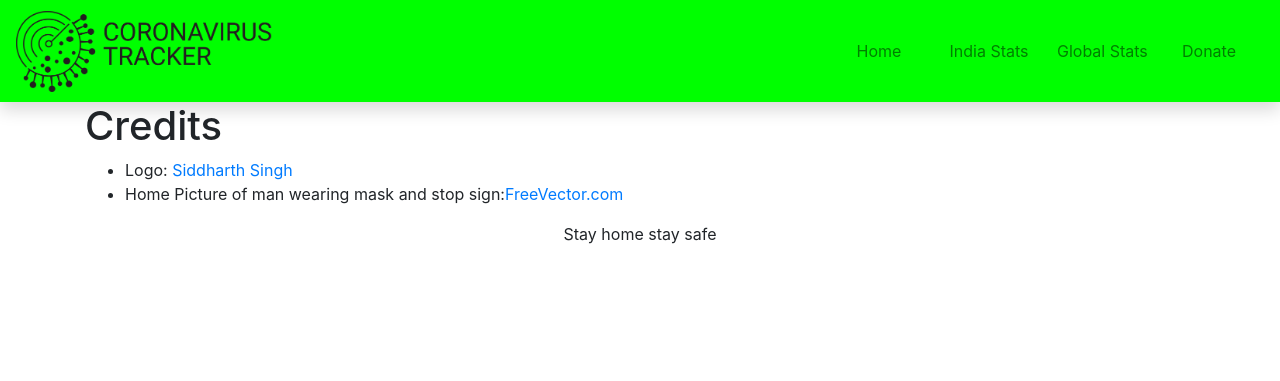
After one commit to Akashamba/Coronavirus-Tracker-Legacy, a Flask app: page /credits in a window 1280 px wide. The commit adds this page. Shown: the top 381 px of the page. Run offline with Flask 2, Linux system fonts and the light colour scheme; some libraries are stand-ins or nearby versions.

```diff
--- a/app.py
+++ b/app.py
@@ -62,7 +62,12 @@ def world():
 
 @app.route('/donate')
 def donate():
-    return render_template('donate.html', result=get_india_data())
+    return render_template('donate.html')
+
+
+@app.route('/credits')
+def credit():
+    return render_template('credits.html')
 
 
 if __name__ == "__main__":
--- a/static/css/large.css
+++ b/static/css/large.css
@@ -53,6 +53,12 @@
 	}
 	/**/
 
+	/* Styling home pic */
+	#home-pic{
+		width: 38%;
+	}
+	/*  */
+
 	/*Styling summary tabs*/
 	.summary{
 		transition-duration: 0.8s;
@@ -88,15 +94,31 @@
 	}
 	/**/
 
-	/* Scroll up Buttoin */
+	/* Stylings Charts and Graphs */
+	.graph {
+		width: 100%!important;
+		margin-left: 0px;
+		margin-right: 0px;
+	}
+	/*  */
+
+	/* Scroll up Button */
 	#myBtn {
-		background-color: #EBEBED;
 		font-size: 18px;
-		padding-top: 40px;
+		padding-top: 10px;
+		width: 40px;
+		height: 40px;
 	}
 
 	#myBtn:hover {
 		background-color: #00FF00;
 	  }
+	/*  */
+
+	/* footer */
+	footer{
+		height: 20vh;
+		text-align: center;
+	}
 }
 /**/
--- a/static/js/navigation.js
+++ b/static/js/navigation.js
@@ -1,6 +1,6 @@
 function openNav() {
   document.getElementById("mySidenav").style.width = "60vw";
-  document.getElementById("mySidenav").style.boxShadow = "0px .5rem 1rem .5rem rgba(0,0,0,.2)";
+  document.getElementById("mySidenav").style.boxShadow = "0 .5rem 1rem .5rem rgba(0,0,0,.2)";
 }
 
 function closeNav() {
--- a/static/js/scrollup.js
+++ b/static/js/scrollup.js
@@ -11,6 +11,6 @@ function scrollFunction() {
 }
 
 function topFunction() {
-  document.body.scrollTop = 0; // For Safari
-  document.documentElement.scrollTop = 0; // For Chrome, Firefox, IE and Opera
+  document.body.scrollTop = 0;
+  document.documentElement.scrollTop = 0;
 }
--- /dev/null
+++ b/templates/credits.html
@@ -0,0 +1,63 @@
+<!DOCTYPE html>
+<html lang="en">
+<head>
+	<meta charset="utf-8">
+
+	<link rel="stylesheet" href="https://stackpath.bootstrapcdn.com/bootstrap/4.5.0/css/bootstrap.min.css" integrity="sha384-9aIt2nRpC12Uk9gS9baDl411NQApFmC26EwAOH8WgZl5MYYxFfc+NcPb1dKGj7Sk" crossorigin="anonymous">
+	<script src="https://code.jquery.com/jquery-3.2.1.slim.min.js" integrity="sha384-KJ3o2DKtIkvYIK3UENzmM7KCkRr/rE9/Qpg6aAZGJwFDMVNA/GpGFF93hXpG5KkN"
+	crossorigin="anonymous"></script>
+	<script src="https://cdnjs.cloudflare.com/ajax/libs/popper.js/1.12.9/umd/popper.min.js" integrity="sha384-ApNbgh9B+Y1QKtv3Rn7W3mgPxhU9K/ScQsAP7hUibX39j7fakFPskvXusvfa0b4Q"
+	crossorigin="anonymous"></script>
+	<script src="https://maxcdn.bootstrapcdn.com/bootstrap/4.0.0/js/bootstrap.min.js" integrity="sha384-JZR6Spejh4U02d8jOt6vLEHfe/JQGiRRSQQxSfFWpi1MquVdAyjUar5+76PVCmYl"
+	crossorigin="anonymous"></script>
+
+	<link rel="stylesheet" href="{{ url_for('static', filename='css/styles.css') }}">
+	<link rel="stylesheet" href="{{ url_for('static', filename='css/large.css') }}">
+
+	<link rel="shortcut icon" href="{{ url_for('static', filename='images/virus.ico') }}" type="image/x-icon">
+
+	<title>Covid-19 Tracker</title>
+
+	<script src="https://kit.fontawesome.com/ccec0b4920.js" crossorigin="anonymous"></script>
+</head>
+<body>
+
+	<header>
+
+		<nav class="navbar navbar-expand-lg navbar-light">
+			<a class="navbar-brand" href="{{ url_for('home') }}"><img alt="Coronavirus Tracker Logo" src="{{ url_for('static', filename='images/logo.png') }}" id="logo"></a>
+
+			<button class="navbar-toggler" data-toggle="collapse" data-target="#menu">
+				<span id="navbutton" class="navbar-toggler-icon" onclick="openNav()"></span>
+			</button>
+			<ul class="navbar-nav ml-auto">
+				<li class="nav-item"><a class="nav-link" href="{{ url_for('home') }}">Home</a></li>
+				<li class="nav-item"><a class="nav-link" href="{{ url_for('india') }}">India Stats</a></li>
+				<li class="nav-item"><a class="nav-link" href="{{ url_for('world') }}">Global Stats</a></li>
+                <li class="nav-item"><a class="nav-link" href="{{ url_for('donate') }}">Donate</a></li>
+                <!-- <li class="nav-item"><a class="nav-link" href="{{ url_for('credit') }}">Credits</a></li>				 -->
+			</ul>
+		</nav>
+	</header>
+
+	<div class="sidenav" id="mySidenav">
+		<span class="closebtn" onclick="closeNav()">&times;</span>
+		<ul class="navbar-nav ml-auto">
+			<li class="nav-item"><a class="nav-link" href="{{ url_for('home') }}" onclick="closeNav()"><i class="fa fa-home" aria-hidden="true"></i> &nbsp; Home</a></li>
+			<li class="nav-item"><a class="nav-link" href="{{ url_for('india') }}" onclick="closeNav()"><i class="fas fa-dharmachakra" aria-hidden="true"></i> &nbsp; Indian Statistics</a></li>
+			<li class="nav-item"><a class="nav-link" href="{{ url_for('world') }}" onclick="closeNav()"><i class="fas fa-globe-americas" aria-hidden="true"></i> &nbsp; Global Statistics</a></li>
+            <li class="nav-item"><a class="nav-link" href="{{ url_for('donate') }}" onclick="closeNav()"><i class="fas fa-rupee-sign" aria-hidden="true"></i> &nbsp; &nbsp; Donate</a></li>
+            <li class="nav-item active"><a class="nav-link" href="{{ url_for('credit') }}" onclick="closeNav()"><i class="fab fa-creative-commons-by" aria-hidden="true"></i> &nbsp; &nbsp; Credits</a></li>
+		</ul>
+    </div>
+
+    <div class="container">
+        <h2>Credits</h2>
+        <ul>
+            <li>Logo: <a target="_blank" href="https://www.instagram.com/breakinggrids.xo/">Siddharth Singh</a></li>
+            <li>Home Picture of man wearing mask and stop sign:<a href="https://www.freevector.com/man-wearing-mask-and-stop-sign-30888">FreeVector.com</a></li>
+        </ul>
+    </div>
+    <footer>Stay home stay safe</footer>
+</body>
+</html>
--- a/templates/donate.html
+++ b/templates/donate.html
@@ -35,6 +35,7 @@
 				<li class="nav-item"><a class="nav-link" href="{{ url_for('india') }}">India Stats</a></li>
 				<li class="nav-item"><a class="nav-link" href="{{ url_for('world') }}">World Stats</a></li>
 				<li class="nav-item active"><a class="nav-link" href="{{ url_for('donate') }}">Donation</a></li>
+				<!-- <li class="nav-item"><a class="nav-link" href="{{ url_for('credit') }}">Credits</a></li>	 -->
 			</ul>
 		</nav>
 	</header>
@@ -46,12 +47,14 @@
 			<li class="nav-item"><a class="nav-link" href="{{ url_for('india') }}" onclick="closeNav()"><i class="fas fa-dharmachakra" aria-hidden="true"></i> &nbsp; Indian Statistics</a></li>
 			<li class="nav-item"><a class="nav-link" href="{{ url_for('world') }}" onclick="closeNav()"><i class="fas fa-globe-americas" aria-hidden="true"></i> &nbsp; Global Statistics</a></li>
 			<li class="nav-item active"><a class="nav-link" href="{{ url_for('donate') }}" onclick="closeNav()"><i class="fas fa-rupee-sign" aria-hidden="true"></i> &nbsp; &nbsp; Donate</a></li>
+			<li class="nav-item"><a class="nav-link" href="{{ url_for('credit') }}" onclick="closeNav()"><i class="fab fa-creative-commons-by" aria-hidden="true"></i> &nbsp; &nbsp; Credits</a></li>
 		</ul>
 	</div>
 
 	<div class="container" id="donate-container">
 		<a href="https://www.pmcares.gov.in/en/#" target="_blank"id="donate-link"><div id="donate-div"><p>Donate to PM Cares</p></div></a>
 	</div>
+	<footer>Stay home stay safe</footer>
 	<script src="{{ url_for('static', filename='js/navigation.js') }}"></script>
 </body>
 </html>
--- a/templates/india.html
+++ b/templates/india.html
@@ -37,6 +37,7 @@
 				<li class="nav-item active"><a class="nav-link" href="{{ url_for('india') }}">India Stats</a></li>
 				<li class="nav-item"><a class="nav-link" href="{{ url_for('world') }}">World Stats</a></li>
 				<li class="nav-item"><a class="nav-link" href="{{ url_for('donate') }}">Donation</a></li>
+				<!-- <li class="nav-item"><a class="nav-link" href="{{ url_for('credit') }}">Credits</a></li>	 -->
 			</ul>
 		</nav>
 	</header>
@@ -48,6 +49,7 @@
 			<li class="nav-item active"><a class="nav-link" href="{{ url_for('india') }}" onclick="closeNav()"><i class="fas fa-dharmachakra" aria-hidden="true"></i> &nbsp; Indian Statistics</a></li>
 			<li class="nav-item"><a class="nav-link" href="{{ url_for('world') }}" onclick="closeNav()"><i class="fas fa-globe-americas" aria-hidden="true"></i> &nbsp; Global Statistics</a></li>
 			<li class="nav-item"><a class="nav-link" href="{{ url_for('donate') }}" onclick="closeNav()"><i class="fas fa-rupee-sign" aria-hidden="true"></i> &nbsp; &nbsp; Donate</a></li>
+			<li class="nav-item"><a class="nav-link" href="{{ url_for('credit') }}" onclick="closeNav()"><i class="fab fa-creative-commons-by" aria-hidden="true"></i> &nbsp; &nbsp; Credits</a></li>
 		</ul>
 	</div>
 
@@ -78,6 +80,7 @@
 			{% endfor %}
 		</table>
 	</div>
+	<footer>Stay home stay safe</footer>
 	<script src="{{ url_for('static', filename='js/navigation.js') }}"></script>
 	<script src="{{ url_for('static', filename='js/scrollup.js') }}"></script>
 </body>
--- a/templates/world.html
+++ b/templates/world.html
@@ -34,6 +34,7 @@
 				<li class="nav-item"><a class="nav-link" href="{{ url_for('india') }}">India Stats</a></li>
 				<li class="nav-item active"><a class="nav-link" href="{{ url_for('world') }}">World Stats</a></li>
 				<li class="nav-item"><a class="nav-link" href="{{ url_for('donate') }}">Donation</a></li>
+				<!-- <li class="nav-item"><a class="nav-link" href="{{ url_for('credit') }}">Credits</a></li>	 -->
 			</ul>
 		</nav>
 	</header>
@@ -45,6 +46,7 @@
 			<li class="nav-item"><a class="nav-link" href="{{ url_for('india') }}" onclick="closeNav()"><i class="fas fa-dharmachakra" aria-hidden="true"></i> &nbsp; Indian Statistics</a></li>
 			<li class="nav-item active"><a class="nav-link" href="{{ url_for('world') }}" onclick="closeNav()"><i class="fas fa-globe-americas" aria-hidden="true"></i> &nbsp; Global Statistics</a></li>
 			<li class="nav-item"><a class="nav-link" href="{{ url_for('donate') }}" onclick="closeNav()"><i class="fas fa-rupee-sign" aria-hidden="true"></i> &nbsp; &nbsp; Donate</a></li>
+			<li class="nav-item"><a class="nav-link" href="{{ url_for('credit') }}" onclick="closeNav()"><i class="fab fa-creative-commons-by" aria-hidden="true"></i> &nbsp; &nbsp; Credits</a></li>
 		</ul>
 	</div>
 
@@ -75,6 +77,7 @@
 			{% endfor %}
 		</table>
 	</div>
+	<footer>Stay home stay safe</footer>
 	<script src="{{ url_for('static', filename='js/navigation.js') }}"></script>
 	<script src="{{ url_for('static', filename='js/scrollup.js') }}"></script>
 </body>
```
Also changed, not shown: static/css/styles.css (+34 -7 lines), templates/index.html (+13 -3 lines), static/images/home.jpg (added), static/images/sanitize.jpg (added).
